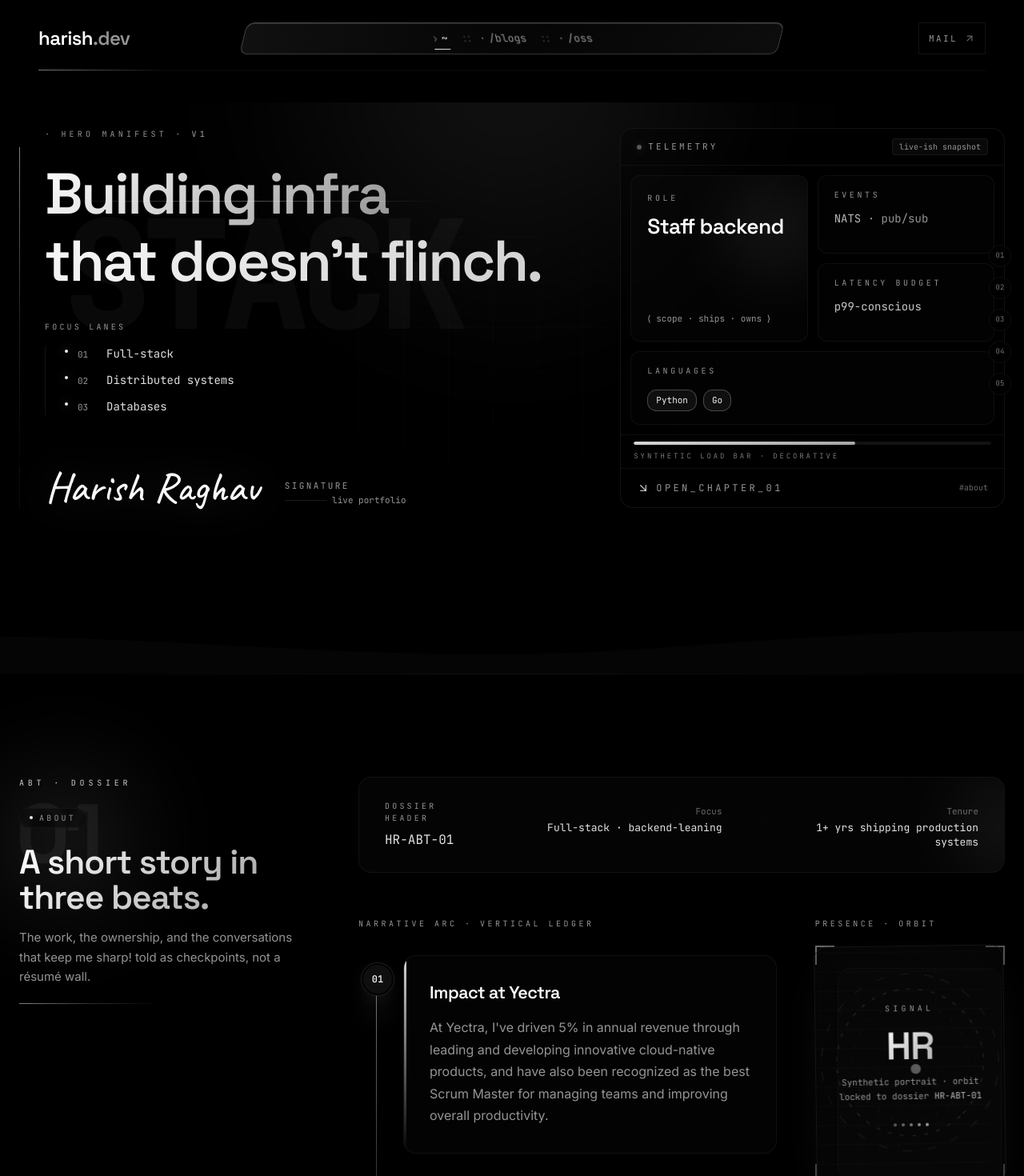
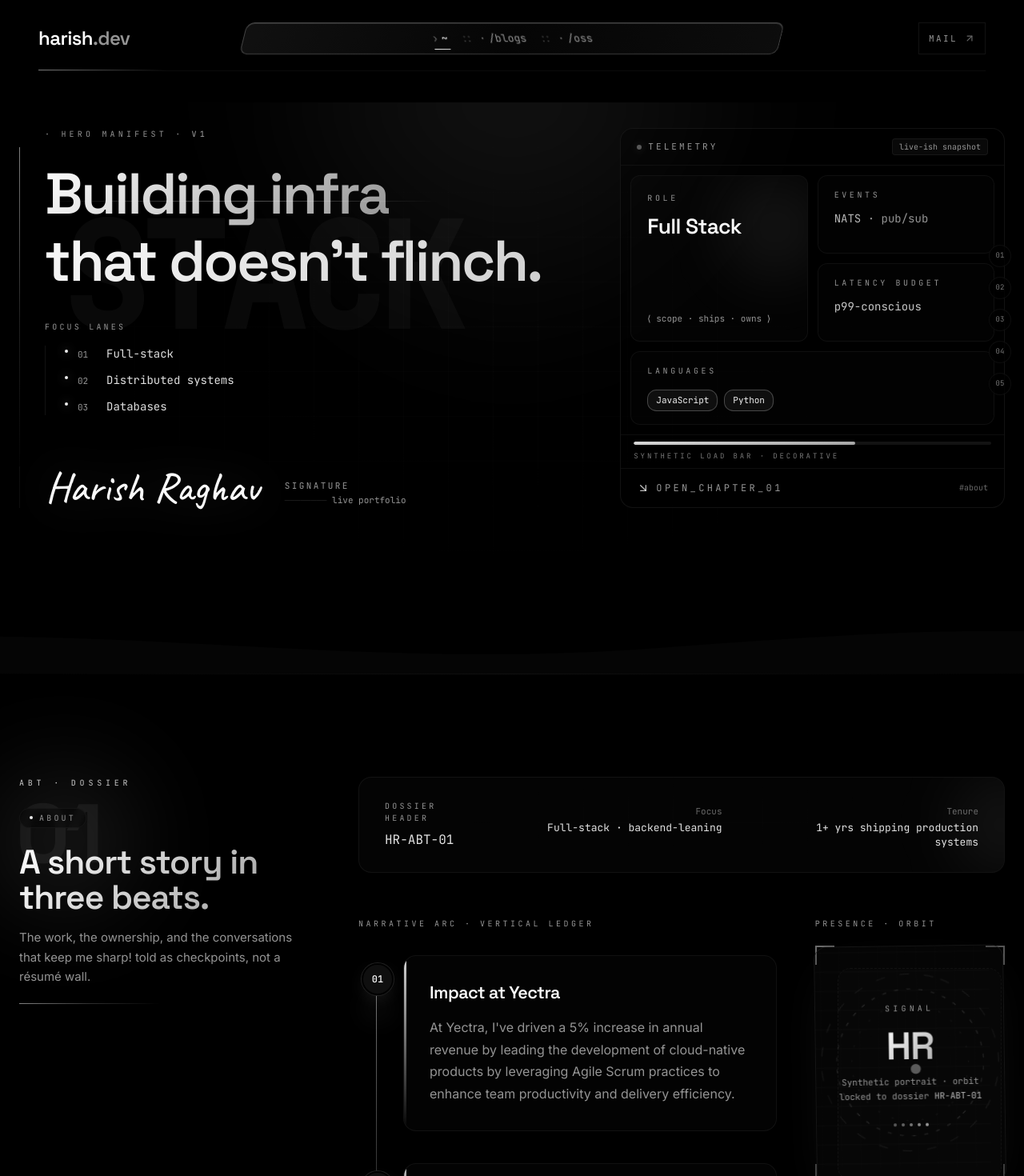
Before and after one commit to Raghavhari/Raghavhari.github.io, a React (Vite) app: page / in a window 1280 px wide. Shown: the top 1470 px of the page at 80% size. Built offline with nearby package versions, Linux system fonts and the light colour scheme; the HTML template or start-up script is replaced by a standard one.

Commit message:
Update contents

```diff
--- a/src/data/about.ts
+++ b/src/data/about.ts
@@ -14,7 +14,7 @@ export const aboutBeats: AboutBeat[] = [
   {
     id: "yectra",
     title: "Impact at Yectra",
-    body: "At Yectra, I've driven 5% in annual revenue through leading and developing innovative cloud-native products, and have also been recognized as the best Scrum Master for managing teams and improving overall productivity.",
+    body: "At Yectra, I've driven a 5% increase in annual revenue by leading the development of cloud-native products by leveraging Agile Scrum practices to enhance team productivity and delivery efficiency.",
   },
   {
     id: "trainee",
--- a/src/data/achievements.ts
+++ b/src/data/achievements.ts
@@ -8,16 +8,9 @@ export type Achievement = {
 
 export const achievements: Achievement[] = [
   {
-    id: "best-scrum-master",
-    title: "Best Scrum Master",
-    issuer: "Yectra Technologies",
-    year: "2024",
-    summary: "Recognized for facilitation, predictable delivery, and keeping teams aligned without watering down scope.",
-  },
-  {
     id: "sih-hackathon",
     title: "Hackathon Winner",
-    issuer: "SIH Hackathon",
+    issuer: "Smart India Hackathon",
     year: "2023",
     summary: "Won first place at the State Level Hackathon for developing an innovative solution that addresses a critical societal challenge.",
   },
--- a/src/data/experience.ts
+++ b/src/data/experience.ts
@@ -11,12 +11,11 @@ export const experience: ExperienceEntry[] = [
     company: "Yectra Technologies",
     duration: "2024 — Present",
     impact: [
-      "Subject Matter Expert for Aerosimple’s Snow Management Module, a globally used solution that improved airport winter operations efficiency by 30%.",
-      "Centralized message catalogs and airport-specific dynamic JSON configurations using multi-tenant functions and Django custom commands, reducing airport configuration effort by 60% and enabling faster feature rollouts.",
-      "Optimized AeroSimple’s Safety Management workflows by improving hazard identification and safety risk assessment monitoring, resulting in a 45% improvement in operational efficiency.",
-      "Led end-to-end development of the Shopify Referral App, architecting 5+ interactive React.js screens for onboarding affiliates and monitoring affiliate performance.",
-      "Optimized affiliate API request-response latency by 70% over 3k+ records through PostgreSQL indexing and high-throughput API design.",
-      "Built modular, performance-optimized REST APIs and frontend components using memoization, lazy loading, and code splitting, ensuring a scalable and maintainable full-stack architecture."
+      "Co-led development of Aerosimple’s Snow Management Module, the system used to plan and prioritize airport winter operations, becoming the team’s go-to Subject Matter Expert and driving a 30% improvement in winter-ops efficiency across deployed airports.",
+      "Designed and built a centralized configuration framework for message catalogs and airport-specific JSON configs, replacing per-airport manual setup, reducing new-airport configuration effort by 60%, and shortening the path to ship new features to all airports at once.",
+      "Extended the Safety Management Module with hazard identification and safety risk assessment workflows, digitizing a previously manual process and improving safety-review efficiency by 45%.",
+      "Owned end-to-end delivery of the Shopify Referral App, architecting 5+ interactive React.js screens covering affiliate onboarding, referral tracking, and performance monitoring, taking it from concept to production.",
+      "Triaged and resolved production incidents on the Aerosimple platform through root-cause debugging, cutting recurring issues by documenting fixes as reusable runbooks, and working directly with airport ops teams to validate resolutions.",
     ],
   },
   {
@@ -24,9 +23,10 @@ export const experience: ExperienceEntry[] = [
     company: "Yectra Technologies",
     duration: "2024",
     impact: [
-      "Designed and owned the end-to-end architecture of a software marketplace for enterprise and public API development, reducing API development time by 40%.",
-      "Developed public APIs and exposed them via OpenAPI specifications, enabling third-party integrations and contributing to a 10% expansion of the platform ecosystem.",
-      "Implemented end-to-end automated CI/CD deployment to Azure, reducing manual deployment effort by 65% and contributing to a 5% surge in revenue.",
+      "Designed and owned the end-to-end architecture of a marketplace platform enabling enterprise and public developers to both discover and build APIs, reducing API development time by 40%.",
+      "Developed public APIs and exposed them via OpenAPI specifications, enabling third-party integrations and driving a 10% increase in public API consumers.",
+      "Implemented end-to-end automated CI/CD deployment to Azure, reducing manual deployment effort by 65% and shortening release cycle time, enabling faster feature delivery.",
+      "Led Agile Scrum ceremonies and ensured the timely delivery of sprint commitments across cross-functional teams.",
     ],
   },
 ];
--- a/src/data/hero.ts
+++ b/src/data/hero.ts
@@ -7,12 +7,12 @@ export const heroFocusLanes = ["Full-stack", "Distributed systems", "Databases"]
 
 export const heroSnapshot = {
   roleTitle: "Role",
-  roleValue: "Staff backend",
+  roleValue: "Full Stack",
   eventsLabel: "Events",
   eventsPrimary: "NATS",
   eventsSecondary: "pub/sub",
   latencyLabel: "Latency budget",
   latencyValue: "p99-conscious",
   langsLabel: "Languages",
-  langs: ["Python", "Go"] as const,
+  langs: ["JavaScript", "Python"] as const,
 } as const;
--- a/src/data/tech.ts
+++ b/src/data/tech.ts
@@ -8,7 +8,7 @@ export const techGroups: TechGroup[] = [
   {
     label: "Backend",
     blurb: "Execution & boundaries",
-    items: ["Python", "Django", "Fast API", "Go", "GraphQL"],
+    items: ["Python", "Django", "Fast API", "Express.js", "GraphQL"],
   },
   {
     label: "Infra",
@@ -18,7 +18,7 @@ export const techGroups: TechGroup[] = [
   {
     label: "Data",
     blurb: "Persistence & motion",
-    items: ["Postgres", "Mongo DB", "Redis"],
+    items: ["Postgres", "Mongo DB", "AWS S3"],
   },
   {
     label: "Tools",
```
